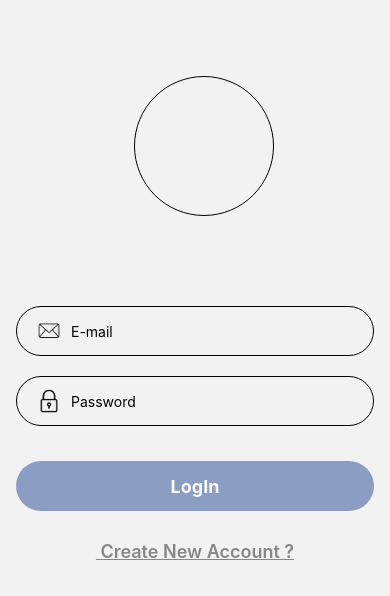
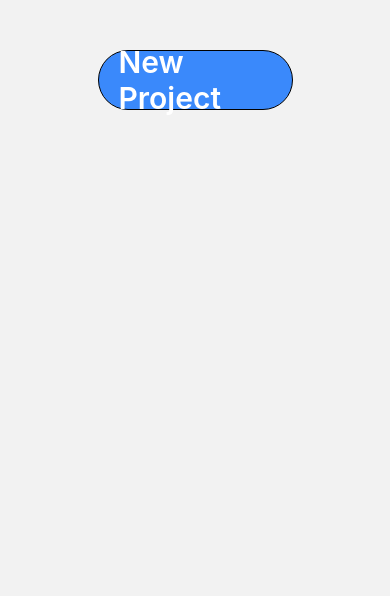
Before and after one commit to kumarsaurav26198/selfStudy, a React Native app: screen /VideoEditor in a window 390 px wide. Shown: the top 596 px of the page. Built offline with nearby package versions, Linux system fonts and the light colour scheme.

Commit message:
video editoe sample  ready

```diff
--- a/navigation/AppNavigation.js
+++ b/navigation/AppNavigation.js
@@ -5,6 +5,7 @@ import { createNativeStackNavigator } from '@react-navigation/native-stack';
 import LogIn from '../src/pages/beforeLogin/LogIn';
 import SignUp from '../src/pages/beforeLogin/SignUp';
 import Home from '../src/pages/afterLogin/Home';
+import VideoEditor from '../src/pages/afterLogin/VideoEditor';
 
 
 const Stack = createNativeStackNavigator();
@@ -17,8 +18,9 @@ export const SignedInStack = () => {
     return (
         <>
             <NavigationContainer>
-                <Stack.Navigator initialRouteName="Home">
+                <Stack.Navigator initialRouteName="VideoEditor">
                     <Stack.Screen name="Home" component={Home} options={{ headerShown: false }} />
+                    <Stack.Screen name='VideoEditor' component={VideoEditor} options={{ headerShown: false }} />
                 </Stack.Navigator>
             </NavigationContainer>
         </>
--- a/navigation/AuthNavigation.js
+++ b/navigation/AuthNavigation.js
@@ -4,7 +4,7 @@ import { SignedInStack, SignedOutStack } from './AppNavigation';
 
 const AuthNavigation = () => {
 
-    const [currentUser, setCurrentUser] = useState("");
+    const [currentUser, setCurrentUser] = useState("Ram");
 
     //   const userHandler = user => user ? setCurrentUser(user) : setCurrentUser(null);
 
--- a/src/pages/afterLogin/Home.js
+++ b/src/pages/afterLogin/Home.js
@@ -1,11 +1,11 @@
-import { StyleSheet, Text, View } from 'react-native';
+import { StyleSheet, Text, SafeAreaView } from 'react-native';
 import React from 'react';
 
 const Home = () => {
     return (
-        <View>
+        <SafeAreaView>
             <Text>Home</Text>
-        </View>
+        </SafeAreaView>
     );
 };
 
--- /dev/null
+++ b/src/pages/afterLogin/VideoEditor.js
@@ -0,0 +1,39 @@
+import { StyleSheet, Text, TouchableOpacity, View } from 'react-native';
+import React from 'react';
+import { SafeAreaView } from 'react-native-safe-area-context';
+
+const VideoEditor = () => {
+    const onPress = () => {
+
+    };
+    return (
+        <SafeAreaView>
+            <TouchableOpacity style={styles.container} onPress={onPress}>
+                <Text style={styles.newText}>New Project</Text>
+            </TouchableOpacity>
+        </SafeAreaView>
+    );
+};
+
+export default VideoEditor;
+
+const styles = StyleSheet.create({
+    container: {
+        width: "50%",
+        height: 60,
+        borderWidth: 1,
+        borderRadius: 30,
+        alignSelf: "center",
+        flexDirection: "row",
+        alignItems: "center",
+        paddingLeft: 20,
+        paddingRight: 20,
+        marginTop: 50,
+        backgroundColor: "#3a89fb",
+    },
+    newText: {
+        color: "#fff",
+        fontWeight: "600",
+        fontSize: 30,
+    }
+});
```
